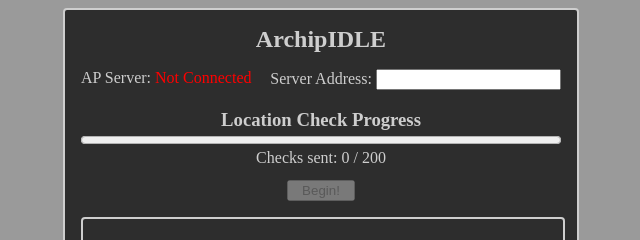
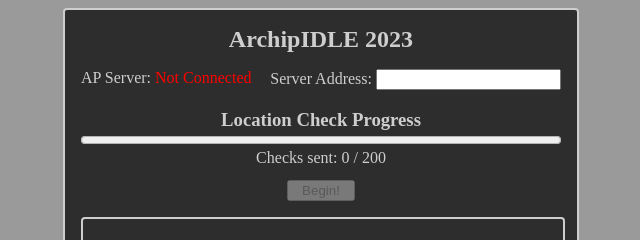
Before and after one commit to LegendaryLinux/archipidle-client, a website: page public/index.html in a window 1280 px wide. Shown: the top 240 px of the page, 319-959 px from the left. Drawn offline with Linux system fonts and the light colour scheme.

Commit message:
Update ArchipIDLE title

```diff
--- a/public/index.html
+++ b/public/index.html
@@ -13,7 +13,7 @@
 </head>
 <body>
 <div id="main-content">
-    <h2 id="header-text">ArchipIDLE</h2>
+    <h2 id="header-text">ArchipIDLE 2023</h2>
 
     <div id="status-bar">
         <div>AP Server: <span id="server-status" class="red">Not Connected</span></div>
```
